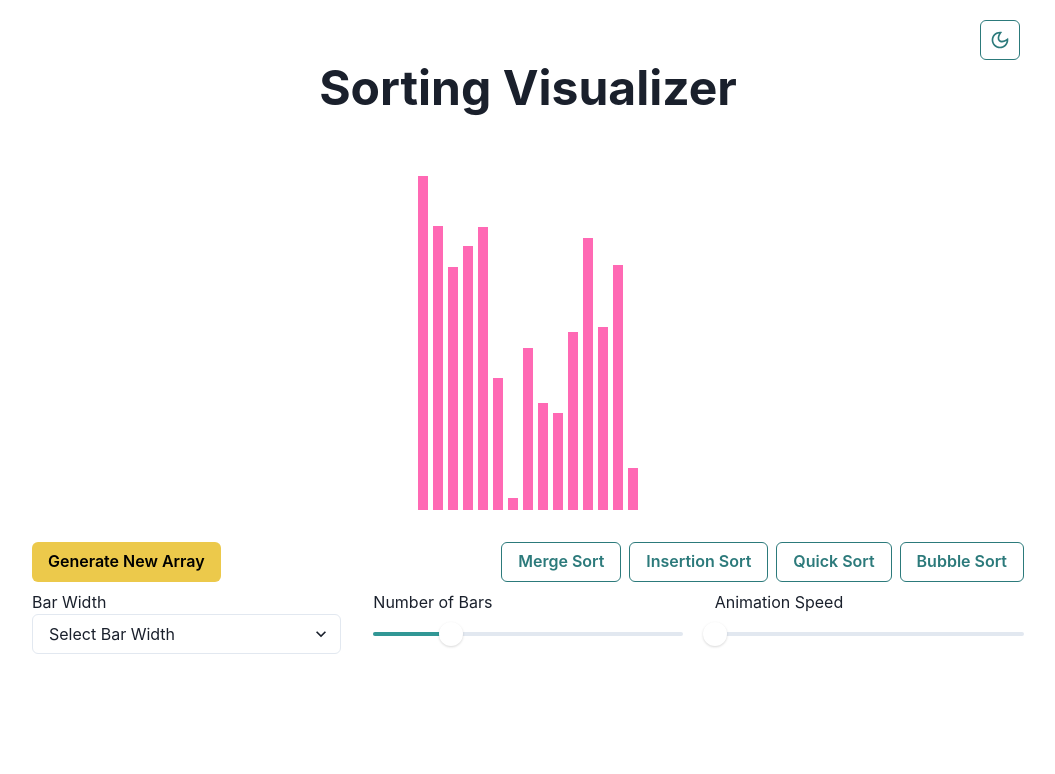
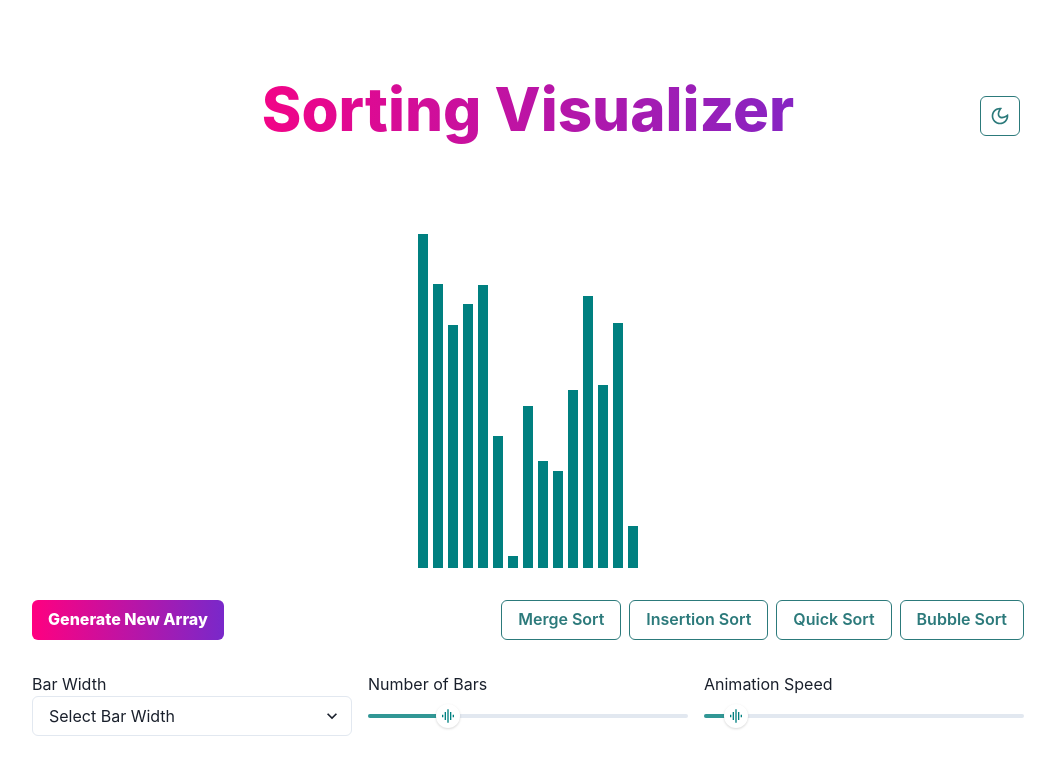
Before and after one commit to misterbracket/algo-visualizer, a React (Create React App) app: page / in a window 1280 px wide. Shown: the top 774 px of the page, without its empty margins (112-1167 px from the left). Built offline with nearby package versions, Linux system fonts and the light colour scheme.

Commit message:
added some styling

```diff
--- a/src/components/Header/Header.tsx
+++ b/src/components/Header/Header.tsx
@@ -9,7 +9,7 @@ const Header = () => {
       <IconButton variant="outline"
         colorScheme="teal"
         aria-label="Change  Color Scheme"
-        fontSize="20px" style={{ position: "absolute", right: "20px", top: "20px" }}
+        fontSize="20px" style={{ position: "absolute", right: "20px", top: "6rem" }}
         icon={<Icon as={colorMode === "light" ? CgSun : CgMoon} />}
         onClick={toggleColorMode}>
       </IconButton>
--- a/src/components/SortingVisualizer/SortingVisualizer.tsx
+++ b/src/components/SortingVisualizer/SortingVisualizer.tsx
@@ -3,9 +3,9 @@ import {
   Box, Flex, Spacer, Slider, Text,
   SliderTrack,
   SliderFilledTrack,
-  SliderThumb, Heading, Select, Stack, HStack
+  SliderThumb, Select, Stack, HStack
 } from "@chakra-ui/react"
-
+import { MdGraphicEq } from "react-icons/md"
 import { Button, ButtonGroup } from "@chakra-ui/react"
 import { getMergeSortAnimations, getBubbleSortAnimations, getInsertionSortAnimations, getQuickSortAnimations } from '../../sortingAlgorithms/sortingAlgorithms';
 
@@ -13,7 +13,7 @@ import { getMergeSortAnimations, getBubbleSortAnimations, getInsertionSortAnimat
 const BAR_HEIGHT = 340;
 
 // This is the main color of the array bars.
-const PRIMARY_COLOR = 'hotpink';
+const PRIMARY_COLOR = 'teal';
 
 // This is the color of array bars that are being compared throughout the animations.
 const SECONDARY_COLOR = 'rebeccapurple';
@@ -46,7 +46,7 @@ function initializeArray(numberOfBars = 15) {
 const SortingVisualizer = () => {
 
   const [barWidth, setBarWidth] = useState(1)
-  const [animationSpeed, setAnimationSpeed] = useState(15)
+  const [animationSpeed, setAnimationSpeed] = useState(40)
   const [numberOfBars, setNumberOfBars] = useState(15)
   const [array, setArray] = useState(() => initializeArray(numberOfBars))
   const [isAnimationRunning, setIsAnimationRunning] = useState(false)
@@ -151,9 +151,17 @@ const SortingVisualizer = () => {
 
   return (
     <>
-      <Heading size="2xl" padding={"4rem"}>Sorting Visualizer</Heading>
+      <Text
+        bgGradient="linear(to-l, #7928CA,#FF0080)"
+        bgClip="text"
+        fontSize="6xl"
+        fontWeight="extrabold"
+        padding={"4rem"}
+      >
+        Sorting Visualizer</Text>
+      {/* <Heading textAlign={"center"} size="2xl" padding={"4rem"}>Sorting Visualizer</Heading> */}
       <Flex width={"100%"} direction={"column"} >
-        <HStack justify="center" align="flex-end" spacing="5px" overflowX="auto">
+        <HStack h={350} justify="center" align="flex-end" spacing="5px" overflowX="auto">
           {array.map((value, idx) => (<Box key={value} >
             <Box
               ref={(element) => { arrayBarDivsRefs.current[idx] = element! }}
@@ -168,7 +176,8 @@ const SortingVisualizer = () => {
         <Flex direction={'column'} paddingTop={"2rem"} paddingBottom={"3rem"}>
           <Stack direction={["column", "row"]} justify="space-between" spacing={2}>
             <Stack direction={["column", "row"]} spacing={2}>
-              <Button isLoading={isAnimationRunning} colorScheme="yellow" onClick={resetArray}>Generate New Array</Button>
+              <Button isLoading={isAnimationRunning} bgGradient="linear(to-l, #7928CA,#FF0080)" color={"white"}
+                fontWeight="extrabold" onClick={resetArray}>Generate New Array</Button>
             </Stack>
             <Stack direction={["column", "row"]} spacing={2}>
               <Button isLoading={isAnimationRunning} colorScheme="teal" variant={"outline"} onClick={mergeSort}>Merge Sort</Button>
@@ -178,7 +187,8 @@ const SortingVisualizer = () => {
               <Button isLoading={isAnimationRunning} colorScheme="teal" variant={"outline"} onClick={() => getSortingAnimations("bubble")}>Bubble Sort</Button>
             </Stack>
           </Stack>
-          <ButtonGroup spacing={4} paddingTop={"0.5rem"}>
+          <ButtonGroup spacing={4} paddingTop="2rem">
+            <Stack width="100%" direction={["column", "row"]} spacing={2}>
               <Flex width={"100%"} direction={"column"}>
                 <Text as={"label"} htmlFor={"bar-width-select"}>Bar Width</Text>
                 <Select height={10} placeholder="Select Bar Width" aria-label="bar-width-select" name={"bar-width-select"} onChange={event => setBarWidth(parseFloat(event.target.value))}>
@@ -196,23 +206,24 @@ const SortingVisualizer = () => {
                     <SliderFilledTrack />
                   </SliderTrack>
                   <SliderThumb boxSize={6}>
-                  <Box color="tomato" />
+                    <Box color="teal" as={MdGraphicEq} />
                   </SliderThumb>
                 </Slider>
               </Flex>
               <Spacer />
               <Flex width={"100%"} direction={"column"}>
                 <Text as={"label"} htmlFor={"bar-number-slider"}>Animation Speed</Text>
-              <Slider height={10} isDisabled={isAnimationRunning} colorScheme="teal" aria-label="bar-number-slider" defaultValue={animationSpeed} min={15} max={1500} onChange={number => setAnimationSpeed(number)}>
-                <SliderTrack>
+                <Slider height={10} isDisabled={isAnimationRunning} step={30}
+                  colorScheme="teal" aria-label="bar-number-slider" defaultValue={animationSpeed} min={10} max={310} onChange={number => setAnimationSpeed(number)}>
+                  <SliderTrack >
                     <SliderFilledTrack />
                   </SliderTrack>
                   <SliderThumb boxSize={6}>
-                  <Box color="tomato" />
+                    <Box color="teal" as={MdGraphicEq} />
                   </SliderThumb>
-
                 </Slider>
               </Flex>
+            </Stack>
           </ButtonGroup >
         </Flex >
       </Flex >
```
Lines whose indentation alone changed are shown as unchanged.
